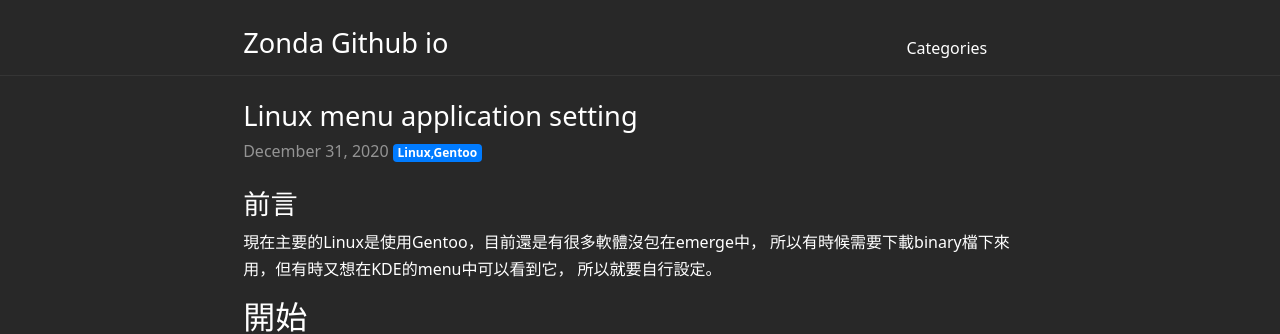
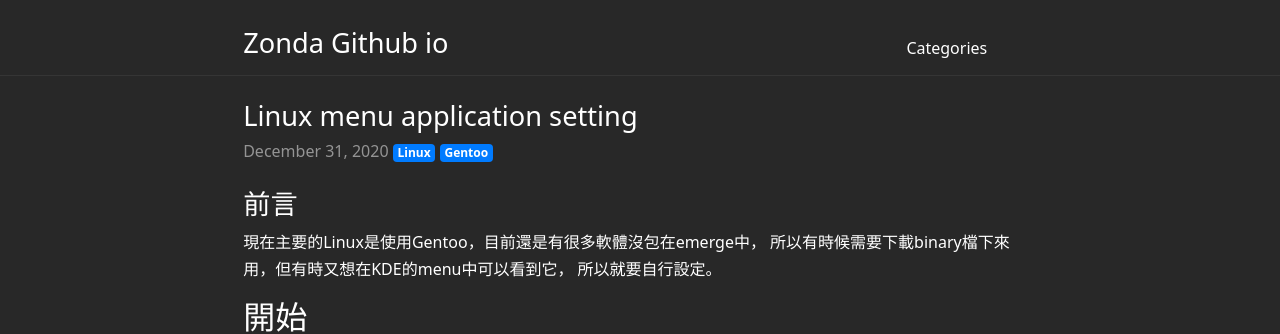
Before and after one commit to zondatw/zondaTW.github.io, a Jekyll site: the page built from _posts/2020-12-31-linux_menu_application_setting.markdown, in a window 1280 px wide. Shown: the top 334 px of the page. Built offline with Jekyll 4.4.1, drawn with Linux system fonts in a browser that asks for light colours.

```diff
--- a/_posts/2020-12-31-linux_menu_application_setting.markdown
+++ b/_posts/2020-12-31-linux_menu_application_setting.markdown
@@ -2,7 +2,7 @@
 layout: post
 title:  "Linux menu application setting"
 date:   2020-12-31 11:43:00 +0800
-categories: Linux,Gentoo
+categories: Linux Gentoo
 ---
 
 # 前言
```
